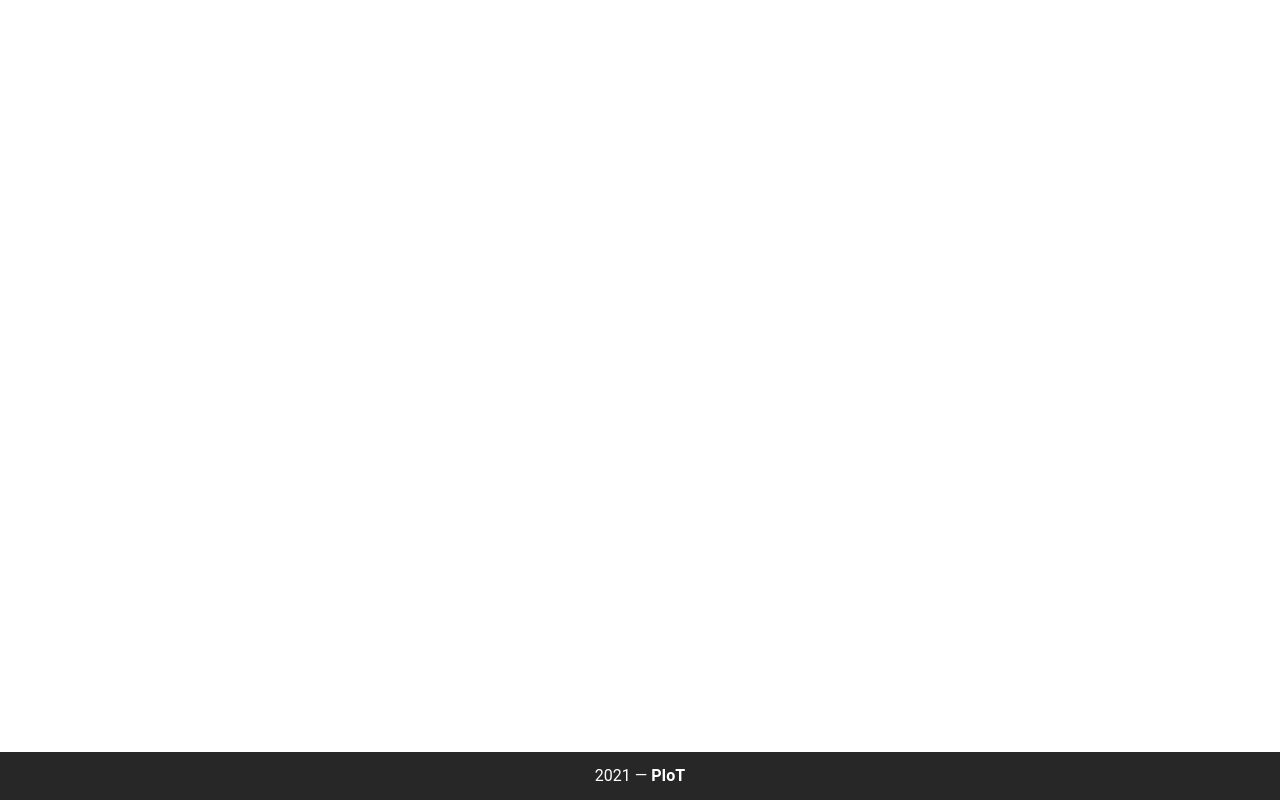
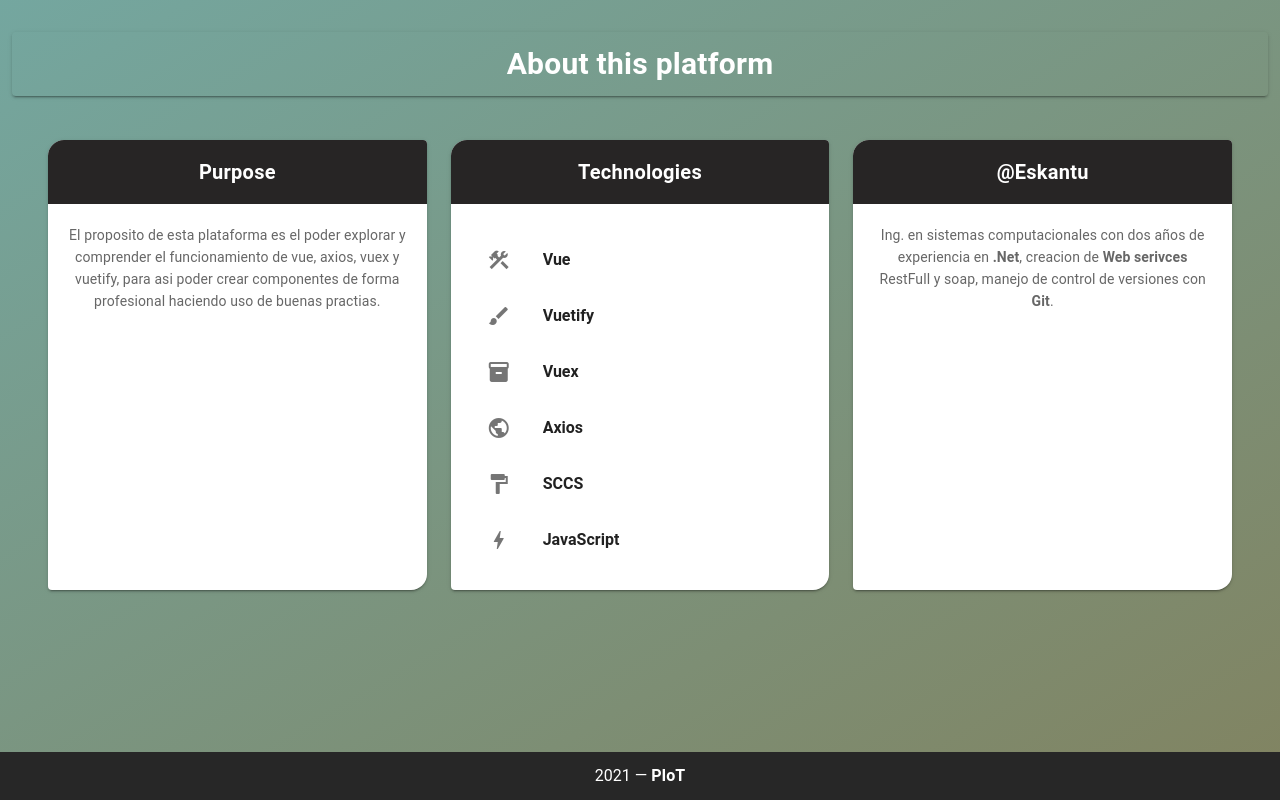
Before and after one commit to Eskantu/practica-vue, a Vue app in the folder Front-end/: page /about in a window 1280 px wide. Built offline with nearby package versions, Linux system fonts and the light colour scheme; a small style sheet from the web is missing.

Commit message:
Creacion de la view About

```diff
--- a/Front-end/src/components/Project/Project.vue
+++ b/Front-end/src/components/Project/Project.vue
@@ -13,8 +13,8 @@
           </v-img>
         </v-card-title>
         <v-card-subtitle class="mt-1">
-          <em> {{ item.id }} </em></v-card-subtitle
-        >
+          <em> {{ item.id }} </em>
+        </v-card-subtitle>
         <v-card-text>
           <p>{{ item.description }}</p></v-card-text
         >
--- a/Front-end/src/router/index.js
+++ b/Front-end/src/router/index.js
@@ -40,12 +40,12 @@ const routes = [
         /* webpackChunkName: "registro" */ "../components/Project/Project.vue"
       ),
   },
-  // {
-  //   path: "/about",
-  //   name: "About",
-  //   component: () =>
-  //     import(/* webpackChunkName: "about" */ "../views/About.vue"),
-  // },
+  {
+    path: "/about",
+    name: "About",
+    component: () =>
+      import(/* webpackChunkName: "about" */ "../views/About.vue"),
+  },
 ];
 
 const router = new VueRouter({
--- a/Front-end/src/views/About.vue
+++ b/Front-end/src/views/About.vue
@@ -1,5 +1,106 @@
 <template>
-  <div class="about">
-    <h1>This is an about page</h1>
-  </div>
+  <v-container wrap class="jumbotron-eskantu" fluid>
+    <v-row>
+      <v-col class="text-md-center">
+        <v-card id="titulo" class="mt-5">
+          <v-card-title><h2>About this platform</h2></v-card-title>
+        </v-card>
+      </v-col>
+    </v-row>
+    <v-row class="ml-6 mr-6">
+      <v-col md="4" class="text-md-center">
+        <v-card :shaped="true" height="450" id="text" class="mt-5">
+          <v-card-title><h4>Purpose</h4></v-card-title>
+          <v-card-text class="pa-5"
+            ><p>
+              El proposito de esta plataforma es el poder explorar y comprender
+              el funcionamiento de vue, axios, vuex y vuetify, para asi poder
+              crear componentes de forma profesional haciendo uso de buenas
+              practias.
+            </p></v-card-text
+          >
+        </v-card>
+      </v-col>
+      <v-col md="4">
+        <v-card :shaped="true" height="450" id="text" class="mt-5">
+          <v-card-title><h4>Technologies</h4></v-card-title>
+          <v-card-text class="pa-5">
+            <v-list>
+              <v-list-item v-for="item in technologies" :key="item.name">
+                <v-list-item-icon>
+                  <v-icon>{{ item.icon }}</v-icon>
+                </v-list-item-icon>
+                <v-list-item-content>
+                  <v-list-item-title
+                    ><strong>{{ item.name }}</strong></v-list-item-title
+                  >
+                </v-list-item-content>
+              </v-list-item>
+            </v-list>
+          </v-card-text>
+        </v-card>
+      </v-col>
+      <v-col md="4" class="text-md-center">
+        <v-card :shaped="true" height="450" id="text" class="mt-5">
+          <v-card-title><h4>@Eskantu</h4></v-card-title>
+          <v-card-text class="pa-5"
+            ><p>
+              Ing. en sistemas computacionales con dos años de experiencia en
+              <strong>.Net</strong>, creacion de
+              <strong>Web serivces</strong> RestFull y soap, manejo de control
+              de versiones con <strong>Git</strong>.
+            </p></v-card-text
+          >
+        </v-card>
+      </v-col>
+    </v-row>
+  </v-container>
 </template>
+<script>
+export default {
+  data() {
+    return {
+      technologies: [
+        { name: "Vue", icon: "construction" },
+        { name: "Vuetify", icon: "brush" },
+        { name: "Vuex", icon: "inventory" },
+        { name: "Axios", icon: "public" },
+        { name: "SCCS", icon: "format_paint" },
+        { name: "JavaScript", icon: "bolt" },
+      ],
+    };
+  },
+};
+</script>
+
+<style lang="scss" scoped>
+.jumbotron-eskantu {
+  background: linear-gradient(
+    to top left,
+    rgba(75, 80, 32, 0.7),
+    rgba(57, 129, 119, 0.7)
+  );
+  background-size: cover;
+  height: 100%;
+  #titulo {
+    color: white;
+    background-color: transparent;
+    .v-card__title {
+      h2,
+      h4 {
+        margin: 0px auto;
+      }
+    }
+  }
+  #text {
+    color: white;
+    .v-card__title {
+      background-color: rgba($color: #2725255b, $alpha: 1);
+      h2,
+      h4 {
+        margin: 0px auto;
+      }
+    }
+  }
+}
+</style>
```
